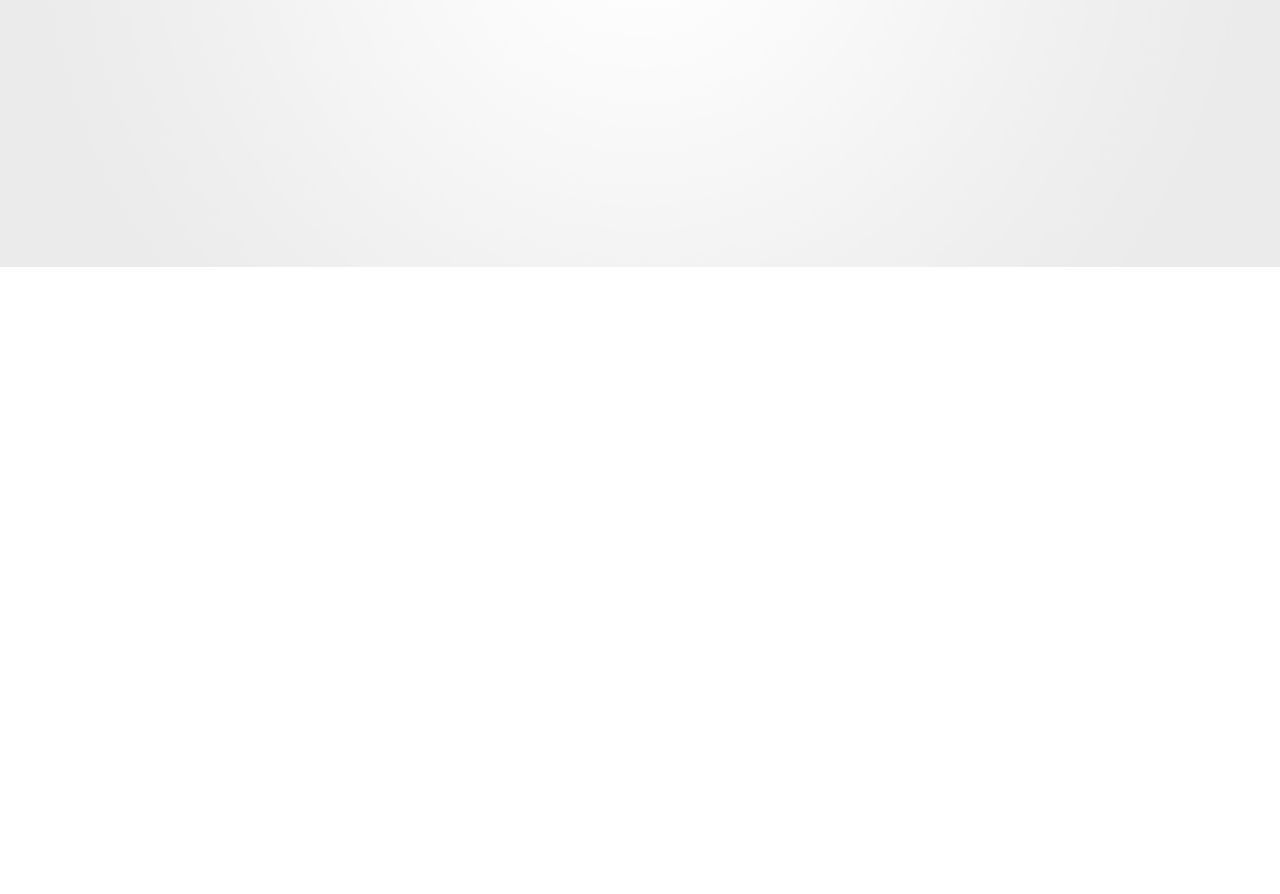
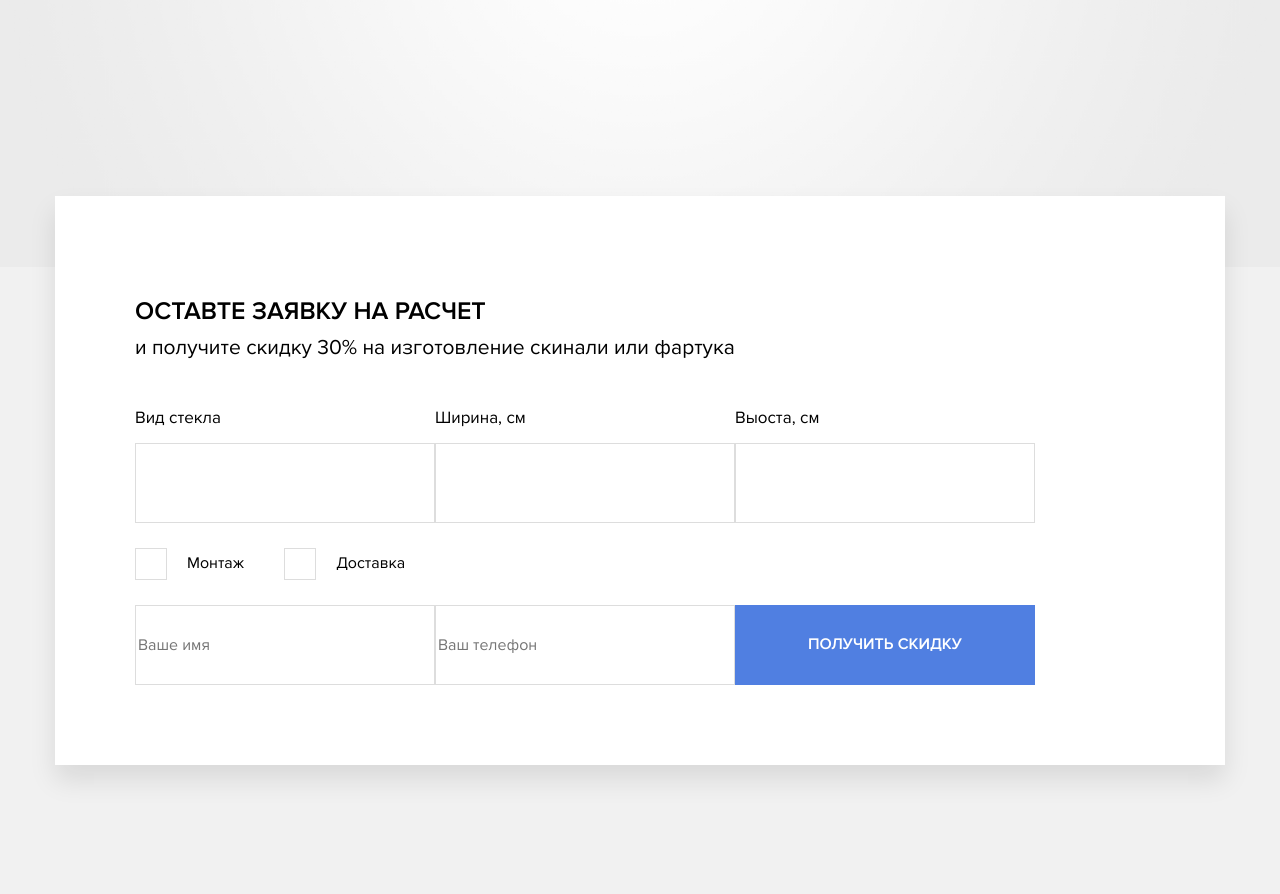
Before and after one commit to shah1dss/skinali, a plain HTML site: page index.html in a window 1280 px wide. Shown: the part 536-1430 px from the top of the page. Before the commit the page ends 803 px from the top, so only its background shows below. Drawn offline with Linux system fonts and the light colour scheme.

Commit message:
firstBlock+adaptiv

```diff
--- a/index.html
+++ b/index.html
@@ -60,8 +60,60 @@
 			<button class="button">Заказать скинали</button>
 		</div>
 	</div>
+</header>
 
-</header>
+<main>
+	<section class="offer bg-secondary">
+		<div class="container">
+			<div class="offer__block offer-block">
+				<h2 class="offer-block__title">оставте заявку на расчет</h2>
+				<span class="offer-block__subtitle">и получите скидку 30% на изготовление скинали или фартука</span>
+
+					<form action="#" class="offer__form">
+						<div class="form__row">
+							<div class="form__group">
+								<label for="" class="form__label">Вид стекла</label>
+								<input type="text" class="form__input">
+							</div>
+							<div class="form__group">
+								<label for="" class="form__label">Ширина, см</label>
+								<input type="text" class="form__input">
+							</div>
+							<div class="form__group">
+								<label for="" class="form__label">Выоста, см</label>
+								<input type="text" class="form__input">
+							</div>
+						</div>
+
+						<div class="form__row form__row-checkbox">
+							<div class="form__checkbox">
+								<input class="checkbox" type="checkbox" id="install">
+								<label class="checkbox-label" for="install">Монтаж</label>
+							</div>
+
+							<div class="form__checkbox">
+								<input class="checkbox" type="checkbox" id="delivery">
+								<label class="checkbox-label" for="delivery">Доставка</label>
+							</div>
+						</div>
+
+						<div class="form__row">
+							<div class="form__group">
+								<input type="text"class="form__input input"  placeholder="Ваше имя">
+							</div>
+							<div class="form__group">
+								<input type="tel" class="form__input input" placeholder="Ваш телефон">
+							</div>
+							<div class="form__group">
+								<input type="submit" value="Получить скидку" class="button form__button">
+							</div>
+						</div>
+
+					</form>
+			</div>
+		</div>
+	</section>
+</main>
 
 </body>
 </html>
--- /dev/null
+++ b/scss/_offer.scss
@@ -0,0 +1,108 @@
+input[type='checkbox']{
+	display: none;
+	&:checked + label:before{
+		background-color: #507fe1;
+	}
+}
+.checkbox{
+	display: none;
+	&-label{
+		display: flex;
+		align-items: center;
+		margin-right: 40px;
+		&:before{
+			content:'';
+			width: 30px;
+			height: 30px;
+			border: 1px solid #ddd;
+			margin-right: 20px;
+		}
+		&:hover{
+			cursor: pointer;
+		}
+	}
+}
+.offer{
+	padding: 129px 0;
+	&-block{
+		background-color: #fff;
+		box-shadow: 0 15px 25px rgba(0,0,0, 0.1);
+		padding: 80px;
+		margin-top: -200px;
+
+		&__title{
+			font-size: 25px;
+			text-transform: uppercase;
+			@include bold;
+			margin-bottom: 10px;
+		}
+		&__subtitle{
+			font-size: 21px;
+			display: block;
+			margin-bottom: 48px;
+		}
+	}
+	.form{
+		&__row{
+			display: flex;
+			align-items: center;
+			max-width: 900px;
+			margin-bottom: 25px;
+			&:last-child{
+				margin-bottom: 0;
+			}
+
+		}
+		&__label{
+			display: block;
+			font-size: 17px;
+			margin-bottom: 15px;
+		}
+		&__group{
+			flex-basis: 33.33%;
+		}
+		&__input{
+			height: 80px;
+			width: 100%;
+			border: 1px solid #ddd;
+			border-right: none;
+			&:last-child{
+				border-right:1px solid #ddd;
+			}
+		}
+		&__button{
+			height: 80px;
+			width: 100%;
+		}
+	}
+
+}
+@media (max-width: 760px){
+	.offer{
+		&-block{
+			padding: 40px;
+			&__title{
+			font-size: 18px;
+			}
+			&__subtitle{
+			font-size: 16px;
+			}
+		}
+
+	}
+	.form{
+		&__row{
+			flex-direction: column;
+			&-checkbox{
+			flex-direction: row;
+		}
+		}
+
+		&__group{
+			width: 100%;
+		}
+		&__input{
+			margin-bottom: 20px;
+		}
+	}
+}
--- a/scss/style.scss
+++ b/scss/style.scss
@@ -1,12 +1,19 @@
 @import '_fonts.scss';
 @import 'normalize.scss';
 @import '_grid.scss';
+// === Подключение Section Offer === ///
+@import '_offer.scss';
+// === //Подключение Section Offer === ///
 // === Color
 $text-color: #262626;
+$bg-secondary: #f1f1f1;
 // //=== Color
 
 body{
 	@include regular;
+}
+.bg-secondary{
+	background-color: $bg-secondary;
 }
 .button{
 		color: #fff;
```
Also changed, not shown: css/style.css.
